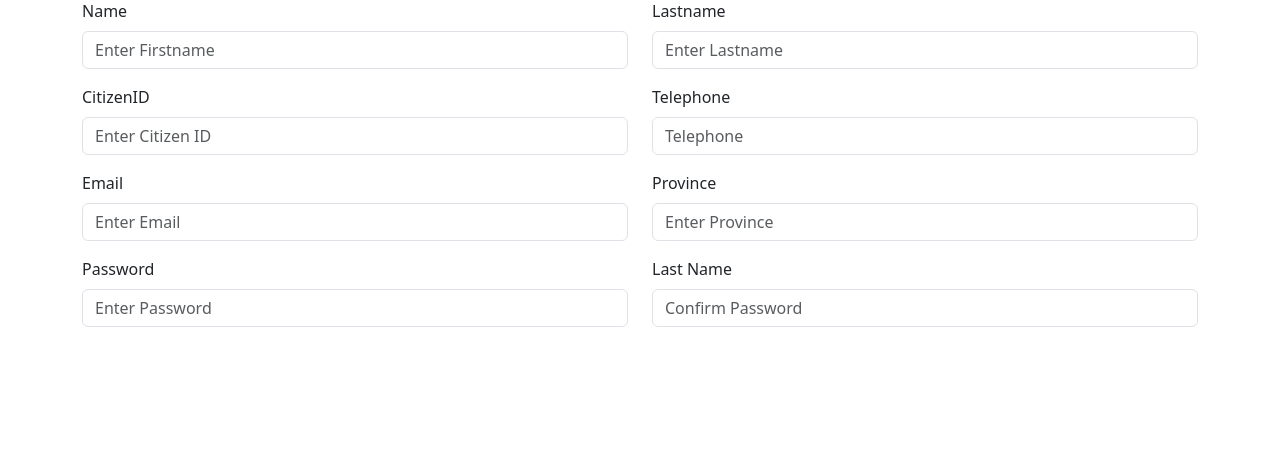
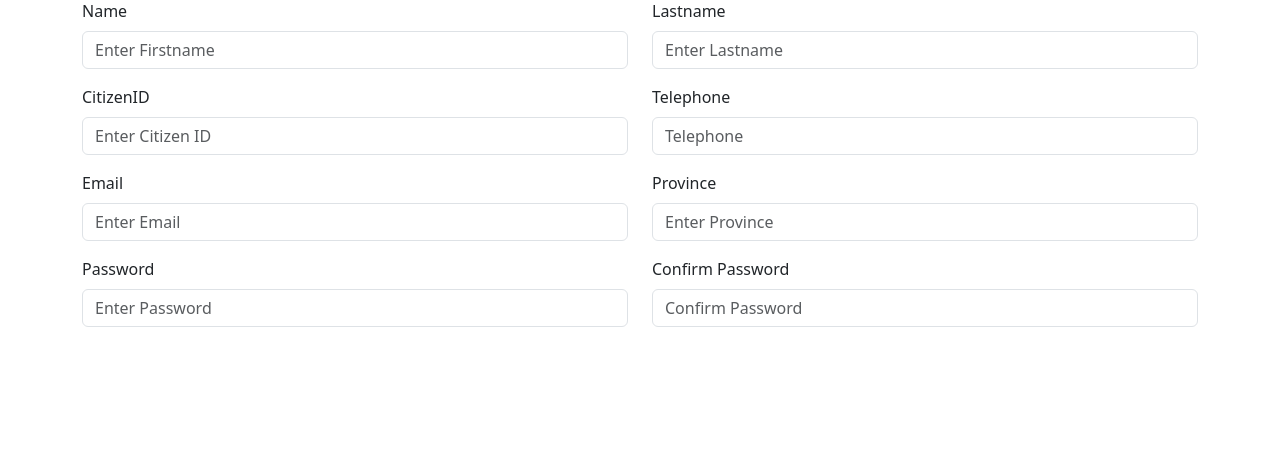
Before and after one commit to ClairCrest/DBProject, a PHP site: page /signup/ in a window 1280 px wide. Shown: the part 73-528 px from the top of the page. Run offline with PHP 8.4, Linux system fonts and the light colour scheme.

Commit message:
Update index.php

```diff
--- a/signup/index.php
+++ b/signup/index.php
@@ -46,7 +46,7 @@
           <input type="text" class="form-control" id="password" name="password" placeholder="Enter Password">
         </div>
         <div class="col-md-6 mb-3">
-          <label for="confirm_password" class="form-label">Last Name</label>
+          <label for="confirm_password" class="form-label">Confirm Password</label>
           <input type="text" class="form-control" id="confirm_password" name="confirm_password" placeholder="Confirm Password">
         </div>
       </div>
```
